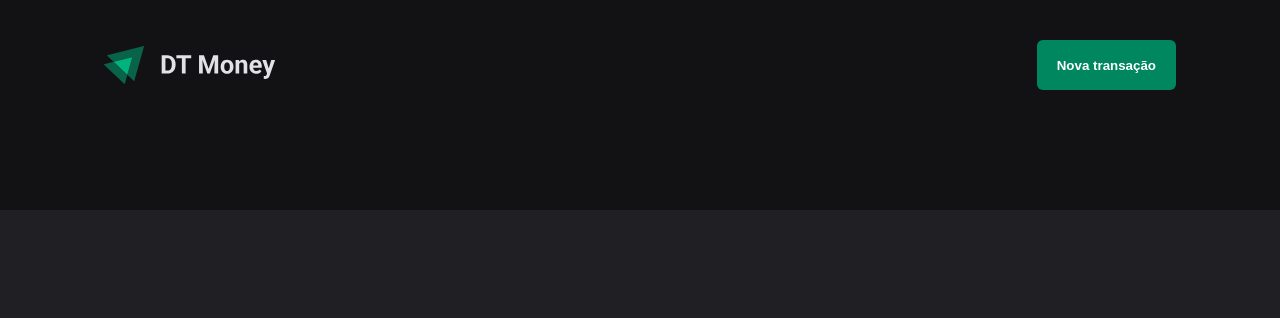
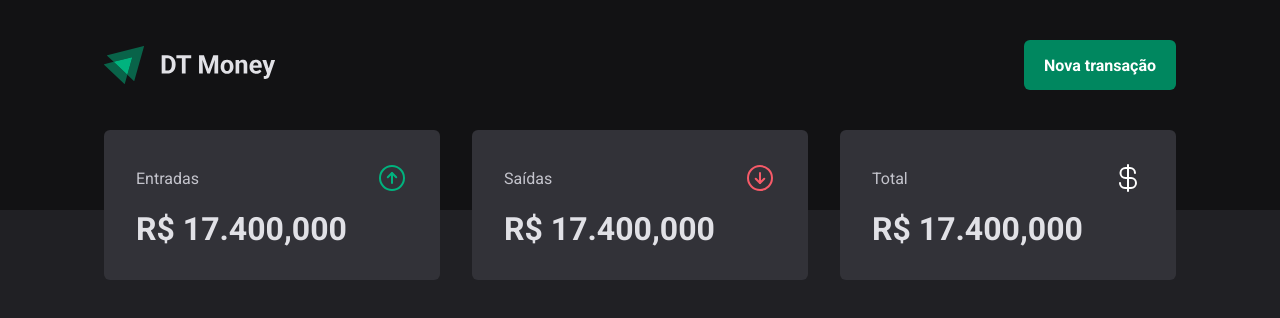
Before and after one commit to viniciusferreira7/dt-money, a React (Vite) app: page / in a window 1280 px wide. Shown: the top 318 px of the page. Built offline with nearby package versions, Linux system fonts and the light colour scheme.

Commit message:
style(summary): created Summary

```diff
--- a/index.html
+++ b/index.html
@@ -2,6 +2,10 @@
 <html lang="en">
   <head>
     <meta charset="UTF-8" />
+    <link rel="preconnect" href="https://fonts.googleapis.com"/>
+    <link rel="preconnect" href="https://fonts.gstatic.com" crossorigin/>
+    <link href="https://fonts.googleapis.com/css2?family=Roboto:wght@400;700&display=swap" rel="stylesheet"/>
+
     <link rel="icon" type="image/svg+xml" href="/vite.svg" />
     <meta name="viewport" content="width=device-width, initial-scale=1.0" />
     <title>Vite + React + TS</title>
--- a/package.json
+++ b/package.json
@@ -10,6 +10,7 @@
   },
   "dependencies": {
     "commitizen": "^4.2.5",
+    "phosphor-react": "^1.4.1",
     "react": "^18.2.0",
     "react-dom": "^18.2.0",
     "styled-components": "^5.3.6"
--- /dev/null
+++ b/src/components/Summary/index.tsx
@@ -0,0 +1,31 @@
+import { ArrowCircleUp, ArrowCircleDown, CurrencyDollar } from 'phosphor-react'
+
+import { SummaryCard, SummaryContainer } from './styles'
+
+export function Summary() {
+  return (
+    <SummaryContainer>
+      <SummaryCard>
+        <header>
+          <span>Entradas</span>
+          <ArrowCircleUp size={32} color="#00b37e" />
+        </header>
+        <strong>R$ 17.400,000</strong>
+      </SummaryCard>
+      <SummaryCard>
+        <header>
+          <span>Saídas</span>
+          <ArrowCircleDown size={32} color="#f75a68" />
+        </header>
+        <strong>R$ 17.400,000</strong>
+      </SummaryCard>
+      <SummaryCard>
+        <header>
+          <span>Total</span>
+          <CurrencyDollar size={32} color="#fff" />
+        </header>
+        <strong>R$ 17.400,000</strong>
+      </SummaryCard>
+    </SummaryContainer>
+  )
+}
--- /dev/null
+++ b/src/components/Summary/styles.ts
@@ -0,0 +1,35 @@
+import styled from 'styled-components'
+
+export const SummaryContainer = styled.section`
+  width: 100%;
+  max-width: 1120px;
+  margin: 0 auto;
+  padding: 0 1.5rem;
+
+  display: grid;
+  grid-template-columns: repeat(3, 1fr);
+  gap: 2rem;
+
+  margin-top: -5rem;
+`
+
+export const SummaryCard = styled.div`
+  background-color: ${(props) => props.theme['gray-600']};
+
+  border-radius: 6px;
+  padding: 2rem;
+
+  header {
+    display: flex;
+    align-items: center;
+    justify-content: space-between;
+
+    color: ${(props) => props.theme['gray-300']};
+  }
+
+  strong {
+    display: block;
+    margin-top: 1rem;
+    font-size: 2rem;
+  }
+`
--- a/src/pages/Transactions/index.tsx
+++ b/src/pages/Transactions/index.tsx
@@ -1,9 +1,11 @@
 import { Header } from '../../components/Header'
+import { Summary } from '../../components/Summary'
 
 export function Transactions() {
   return (
     <div>
       <Header />
+      <Summary />
     </div>
   )
 }
--- a/src/styles/global.ts
+++ b/src/styles/global.ts
@@ -14,5 +14,11 @@ export const GlobalStyles = createGlobalStyle`
 
 body{
   background: ${(props) => props.theme['gray-800']};
+  color:${(props) => props.theme['gray-100']};
+  -webkit-font-smoothing:antialiased;
+}
+
+body, input, textarea, button {
+  font:400 1rem 'Roboto', sans-serif;
 }
 `
```
Also changed, not shown: 1 other file (tests, documents, lock files or other folders).
